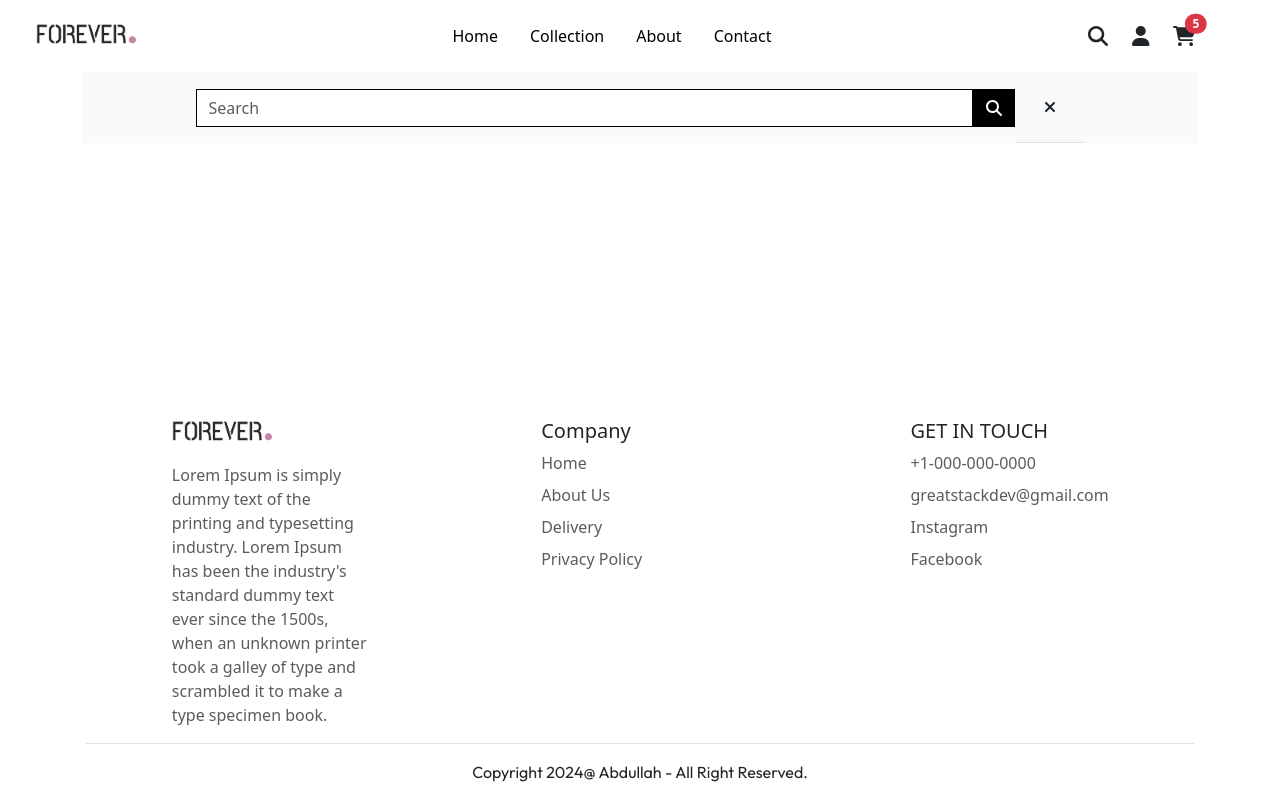
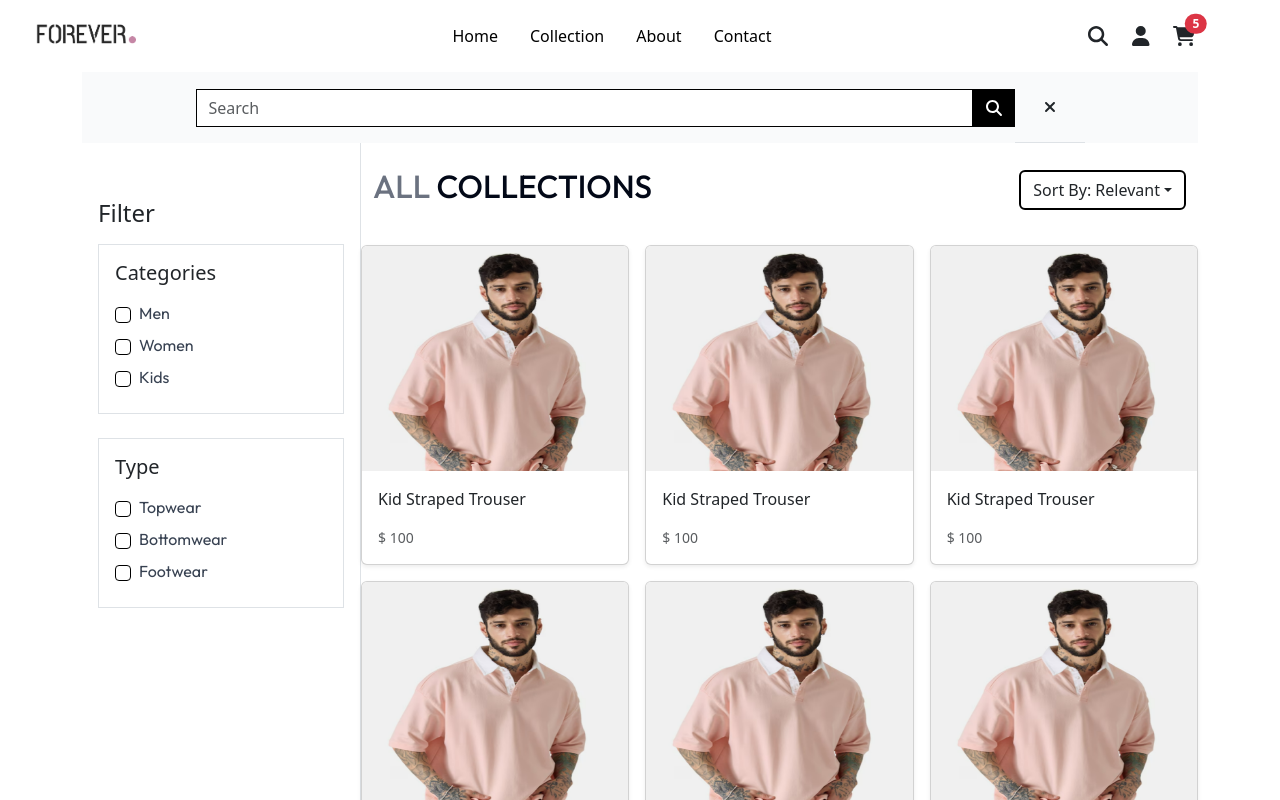
Before and after one commit to abdullazmat/ecommerce-forever, a React (Create React App) app in the folder frontend/: page /collections in a window 1280 px wide. Shown: the top 800 px of the page. Built offline with nearby package versions, Linux system fonts and the light colour scheme.

Commit message:
Collection Page UI Completed

```diff
--- a/frontend/public/index.html
+++ b/frontend/public/index.html
@@ -31,6 +31,10 @@
       href="https://fonts.googleapis.com/css2?family=Prata&display=swap"
       rel="stylesheet"
     />
+    <link
+      href="https://fonts.googleapis.com/css2?family=Outfit:wght@100..900&family=Prata&display=swap"
+      rel="stylesheet"
+    />
 
     <script
       src="https://cdn.jsdelivr.net/npm/bootstrap@5.3.3/dist/js/bootstrap.bundle.min.js"
--- /dev/null
+++ b/frontend/src/Components/user/CollectionsFilter.js
@@ -0,0 +1,224 @@
+import React from "react";
+import LatestCollectionCards from "./LatestCollectionCards";
+import { useSelector } from "react-redux";
+import { useState, useEffect } from "react";
+import NotFound from "../shared/notFound";
+import { Navigate } from "react-router-dom";
+
+function CollectionsFilter() {
+  const collectionProducts = [1, 2, 3, 4, 5, 6, 7, 8, 9, 10];
+
+  const categories = ["Men", "Women", "Kids"];
+  const subCategory = ["Topwear", "Bottomwear", "Footwear"];
+  const [filteredProducts, setFilteredProducts] = useState(
+    collectionProducts || []
+  );
+
+  // States for checkbox filters
+  const [selectedCategories, setselectedCategories] = useState({});
+  const [selectedSubCategories, setselectedSubCategories] = useState({});
+
+  // Handle checkbox state changes
+  const handleChange = (e, setFilterState) => {
+    const { id, checked } = e.target;
+    setFilterState((prev) => ({
+      ...prev,
+      [id]: checked,
+    }));
+  };
+
+  // Filter Collections based on selected criteria
+  useEffect(() => {
+    const filterCollections = () => {
+      if (!collectionProducts) return;
+
+      const activeCategories = Object.keys(selectedCategories).filter(
+        (key) => selectedCategories[key]
+      );
+      const activeSubCategories = Object.keys(selectedSubCategories).filter(
+        (key) => selectedSubCategories[key]
+      );
+
+      const filtered = collectionProducts.filter((collection) => {
+        const matchesCategory =
+          activeCategories.length > 0
+            ? activeCategories.includes(collection.category.toLowerCase())
+            : true;
+
+        const matchesSubCategory =
+          activeSubCategories.length > 0
+            ? activeSubCategories.includes(collection.subCategory.toLowerCase())
+            : true;
+
+        return matchesCategory && matchesSubCategory;
+      });
+
+      setFilteredProducts(filteredProducts);
+    };
+
+    filterCollections();
+  }, [collectionProducts, selectedCategories]);
+
+  return (
+    <div>
+      <div className="container-fluid p-0">
+        <div className="row g-0 ">
+          {/* Left Sidebar with Filters */}
+          <div
+            className="col-12 col-md-3 py-2 py-md-4 px-3 border-end"
+            style={{
+              borderColor: "black",
+              borderWidth: "2px",
+            }}
+          >
+            <form>
+              {/* Filter Header */}
+              <div className="d-flex align-items-center mb-2 py-2 mt-4 ">
+                <b>
+                  <h4 className="m-0">Filter</h4>
+                </b>
+              </div>
+
+              {/* Category Filters */}
+              <div className="mb-4 border p-3">
+                <h5 className="m-0 mb-2">Categories</h5>
+                <div className="d-flex flex-column flex-wrap mt-3 ">
+                  {categories.map((category) => (
+                    <div
+                      key={category}
+                      className="form-check d-flex align-items-center me-4 mb-2"
+                    >
+                      <input
+                        type="checkbox"
+                        className="form-check-input me-2"
+                        id={category}
+                        style={{ border: "1px solid black" }}
+                        checked={selectedCategories[category] || false}
+                        onChange={(e) => handleChange(e, setselectedCategories)}
+                      />
+                      <label
+                        className="form-check-label  m-0"
+                        htmlFor={category}
+                        style={{ color: "#374151", fontFamily: "Outfit" }}
+                      >
+                        {category.charAt(0).toUpperCase() + category.slice(1)}
+                      </label>
+                    </div>
+                  ))}
+                </div>
+              </div>
+
+              {/* Sub Categroy Filters */}
+              <div className="mb-4 p-3 border">
+                <h5 className="m-0 mb-2">Type</h5>
+                <div className="d-flex flex-wrap flex-column mt-3">
+                  {subCategory.map((subCategory) => (
+                    <div
+                      key={subCategory}
+                      className="form-check d-flex align-items-center me-4 mb-2"
+                    >
+                      <input
+                        type="checkbox"
+                        className="form-check-input me-2"
+                        id={subCategory}
+                        style={{ border: "1px solid black" }}
+                        checked={selectedSubCategories[subCategory] || false}
+                        onChange={(e) =>
+                          handleChange(e, setselectedSubCategories)
+                        }
+                      />
+                      <label
+                        className="form-check-label  m-0"
+                        style={{ color: "#374151", fontFamily: "Outfit" }}
+                        htmlFor={subCategory}
+                      >
+                        {subCategory.charAt(0).toUpperCase() +
+                          subCategory.slice(1)}
+                      </label>
+                    </div>
+                  ))}
+                </div>
+              </div>
+            </form>
+          </div>
+
+          {/* Right Section - Job Listings */}
+          <div className="col-12 col-md-9 py-2 py-md-4">
+            <div className="container">
+              <div className="row align-items-center">
+                {/* Heading Section */}
+                <div className="col-12 col-md-6">
+                  <h2
+                    style={{
+                      color: "#020817",
+                      fontFamily: "Outfit",
+                      textTransform: "uppercase",
+                    }}
+                  >
+                    <span style={{ color: "#6b7280" }}>All</span> Collections
+                  </h2>
+                </div>
+
+                {/* Sort Button Section */}
+                <div className="col-12 col-md-6 text-md-end mt-3 mt-md-0">
+                  <div className="dropdown">
+                    <button
+                      className="btn dropdown-toggle"
+                      style={{ border: "2px solid black" }}
+                      type="button"
+                      data-bs-toggle="dropdown"
+                      aria-expanded="false"
+                    >
+                      Sort By: Relevant
+                    </button>
+                    <ul className="dropdown-menu">
+                      <li>
+                        <a className="dropdown-item" href="#">
+                          Action
+                        </a>
+                      </li>
+                      <li>
+                        <a className="dropdown-item" href="#">
+                          Another action
+                        </a>
+                      </li>
+                      <li>
+                        <a className="dropdown-item" href="#">
+                          Something else here
+                        </a>
+                      </li>
+                    </ul>
+                  </div>
+                </div>
+              </div>
+            </div>
+
+            <div>
+              {collectionProducts && collectionProducts.length > 0 ? (
+                <div className="row g-3 mt-3">
+                  {collectionProducts.map((collection, index) => (
+                    <div key={index} className="col-lg-4 col-md-6 col-sm-12">
+                      <LatestCollectionCards
+                      // id={collection._id}
+                      // title={collection.title}
+                      // category={collection.category}
+                      // subCategory={collection.subCategory}
+                      // price={collection.price}
+                      // image={collection.image}
+                      />
+                    </div>
+                  ))}
+                </div>
+              ) : (
+                <p>No jobs found based on selected filters.</p>
+              )}
+            </div>
+          </div>
+        </div>
+      </div>
+      );
+    </div>
+  );
+}
+
+export default CollectionsFilter;
--- a/frontend/src/Pages/Collections.js
+++ b/frontend/src/Pages/Collections.js
@@ -2,34 +2,14 @@ import React from "react";
 import { FontAwesomeIcon } from "@fortawesome/react-fontawesome";
 import { faMagnifyingGlass, faTimes } from "@fortawesome/free-solid-svg-icons";
 import { useState } from "react";
+import CollectionsFilter from "../Components/user/CollectionsFilter";
 
 function Collections() {
   const [searchBox, setSearchBox] = useState(true);
 
   return (
     <div className="container">
-      {/* {searchBox && (
-        <div className=" w-100  bg-white d-flex align-items-center justify-content-center container  search-box ">
-          <div className="w-75 w-md-50 d-flex">
-            <input
-              type="text"
-              placeholder="Search"
-              className="form-control input-custom "
-            />
-            <button className="btn bg-black " style={{ borderRadius: "0" }}>
-              <FontAwesomeIcon
-                icon={faMagnifyingGlass}
-                style={{ color: "white" }}
-              />
-            </button>
-          </div>
-          <div className=" p-3 border-bottom">
-            <button className="btn" onClick={() => setSearchBox(false)}>
-              <FontAwesomeIcon icon={faTimes} />
-            </button>
-          </div>
-        </div>
-      )} */}
+      <CollectionsFilter />
     </div>
   );
 }
```
